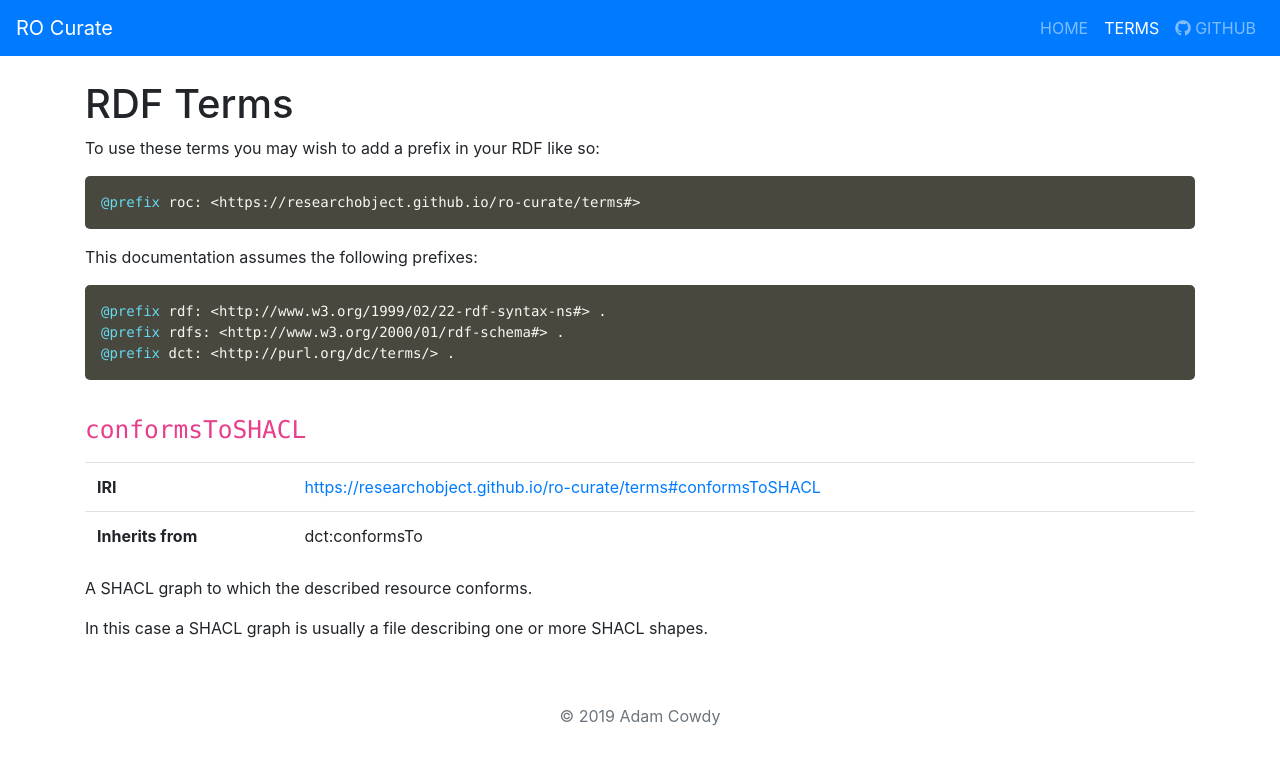
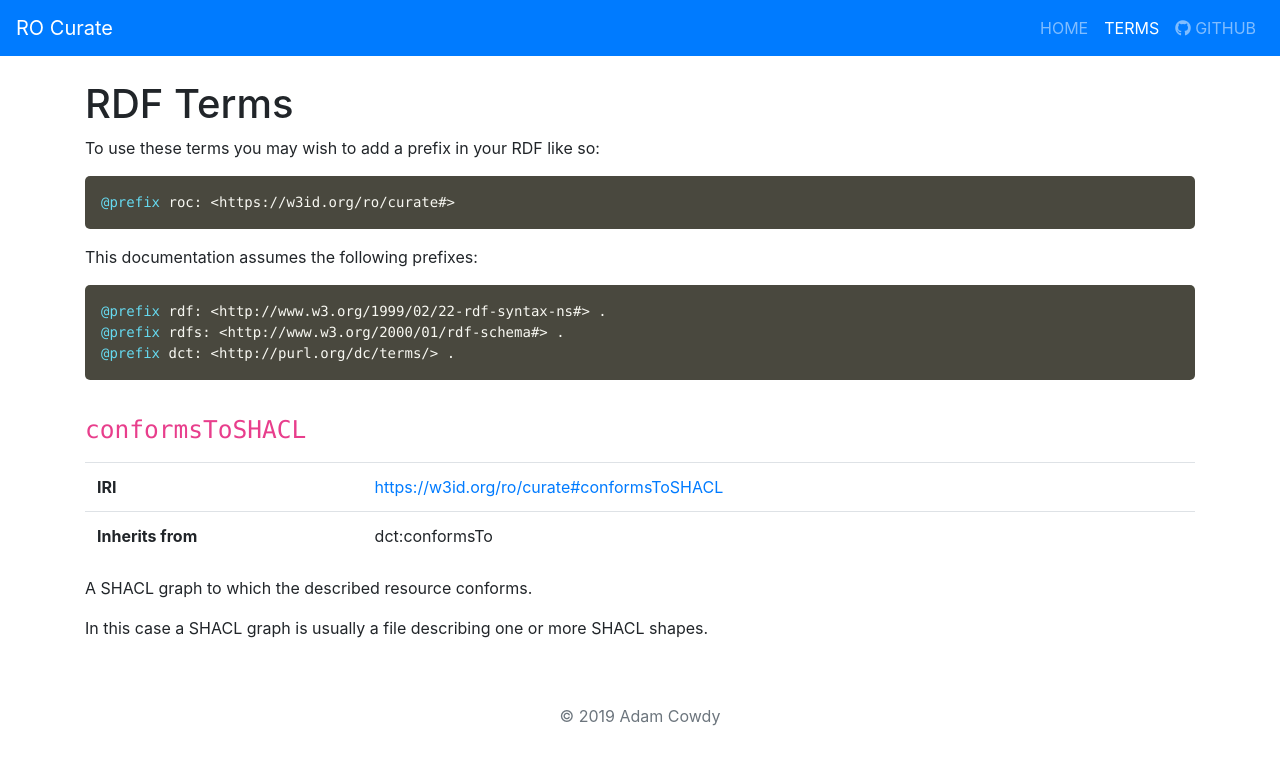
Before and after one commit to inab/ro-curate, a Jekyll site: the page built from doc/terms.md, in a window 1280 px wide. Shown: the top 765 px of the page. Built offline with Jekyll 4.4.1, drawn with Linux system fonts in a browser that asks for light colours; our own code applies the rules of GitHub Pages for plain Markdown files; some of the changed lines change nothing that is shown.

Commit message:
use w3id.org namespace instead of github.io

```diff
--- a/_data/terms.yml
+++ b/_data/terms.yml
@@ -1,4 +1,4 @@
-prefix: https://researchobject.github.io/ro-curate/terms#
+prefix: https://w3id.org/ro/curate#
 ext_prefixes: |-
   @prefix rdf: <http://www.w3.org/1999/02/22-rdf-syntax-ns#> .
   @prefix rdfs: <http://www.w3.org/2000/01/rdf-schema#> .
```
Also changed, not shown: 1 other file.
